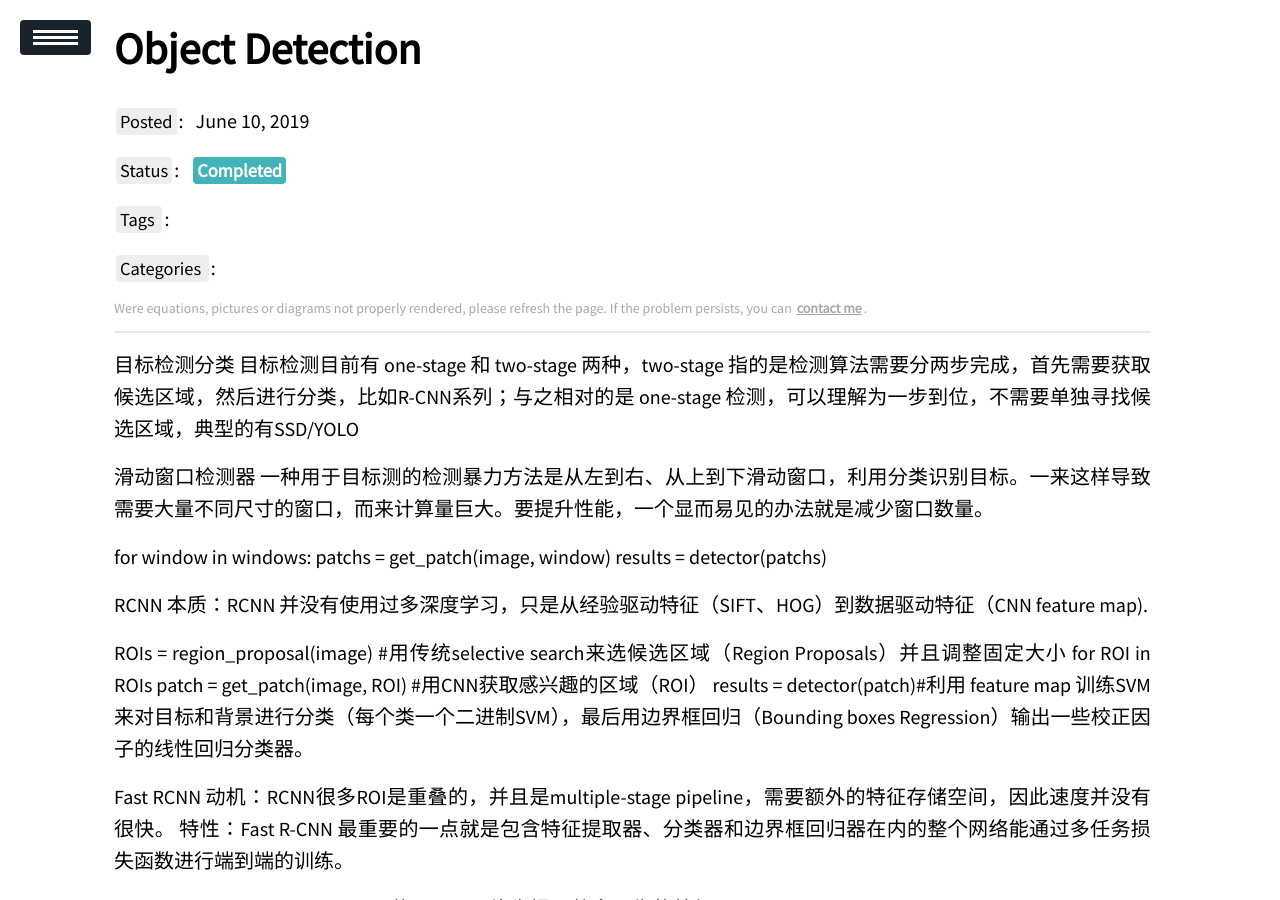
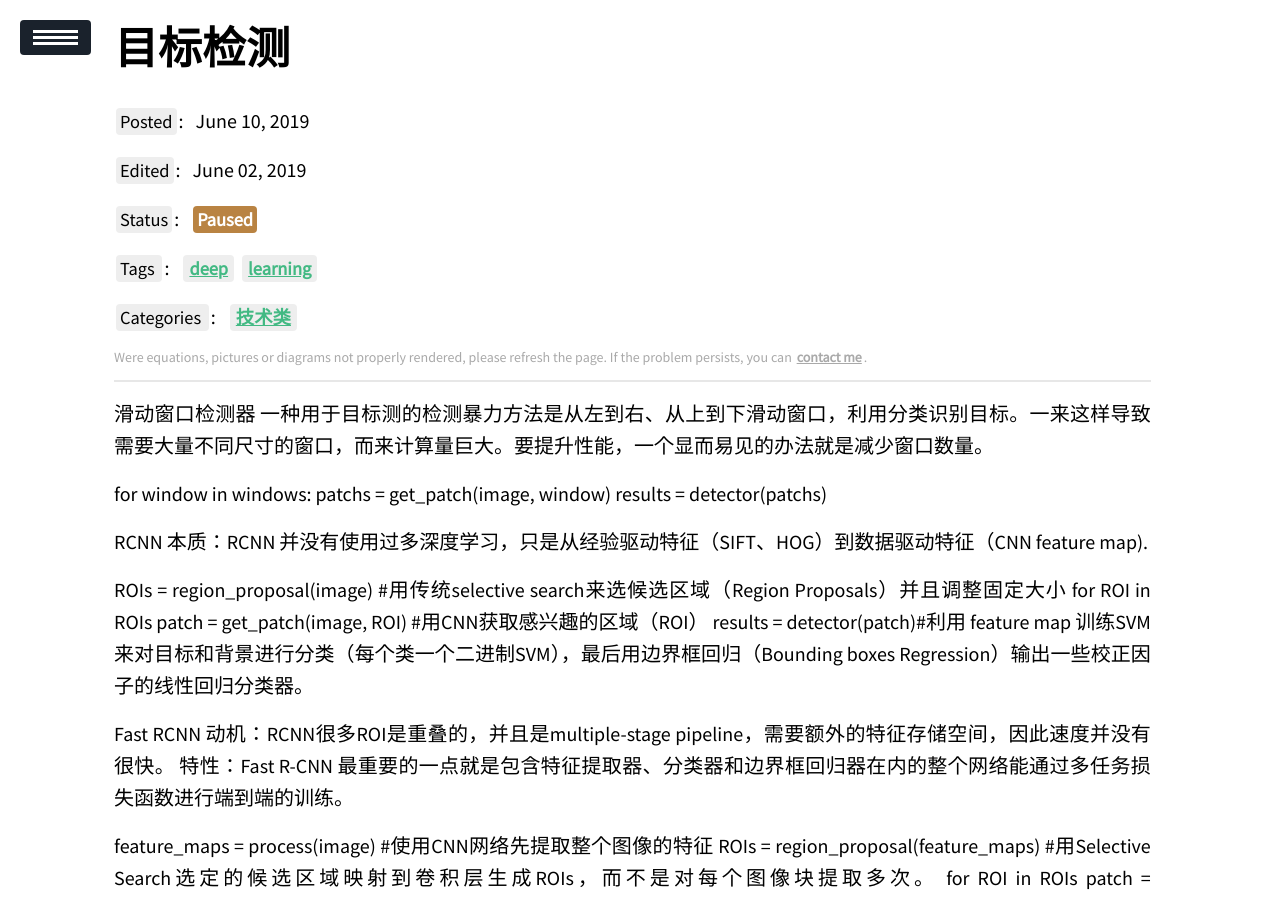
Before and after one commit to Hummmm/hummmm.github.io, a Jekyll site: the page built from _posts/2019-06-10-Object-Detection.md, in a window 1280 px wide and 900 px high. Built offline with Jekyll 4.4.1, drawn with Linux system fonts in a browser that asks for light colours; our own code applies the rules of GitHub Pages for plain Markdown files; a script that is not in the unit is left out.

Commit message:
Update 2019-06-10-Object-Detection.md

```diff
--- a/_posts/2019-06-10-Object-Detection.md
+++ b/_posts/2019-06-10-Object-Detection.md
@@ -1,5 +1,15 @@
-目标检测分类
-目标检测目前有 one-stage 和 two-stage 两种，two-stage 指的是检测算法需要分两步完成，首先需要获取候选区域，然后进行分类，比如R-CNN系列；与之相对的是 one-stage 检测，可以理解为一步到位，不需要单独寻找候选区域，典型的有SSD/YOLO
+---
+title: 目标检测
+tags: deep learning
+edit: 2019-06-02
+categories: 技术类
+status: Paused
+mathjax: true
+highlight: true
+mermaid: true
+description: 目标检测目前有 one-stage 和 two-stage 两种，two-stage 指的是检测算法需要分两步完成，首先需要获取候选区域，然后进行分类，比如R-CNN系列；与之相对的是 one-stage 检测，可以理解为一步到位，不需要单独寻找候选区域，典型的有SSD/YOLO
+
+---
 
 
 滑动窗口检测器
```
